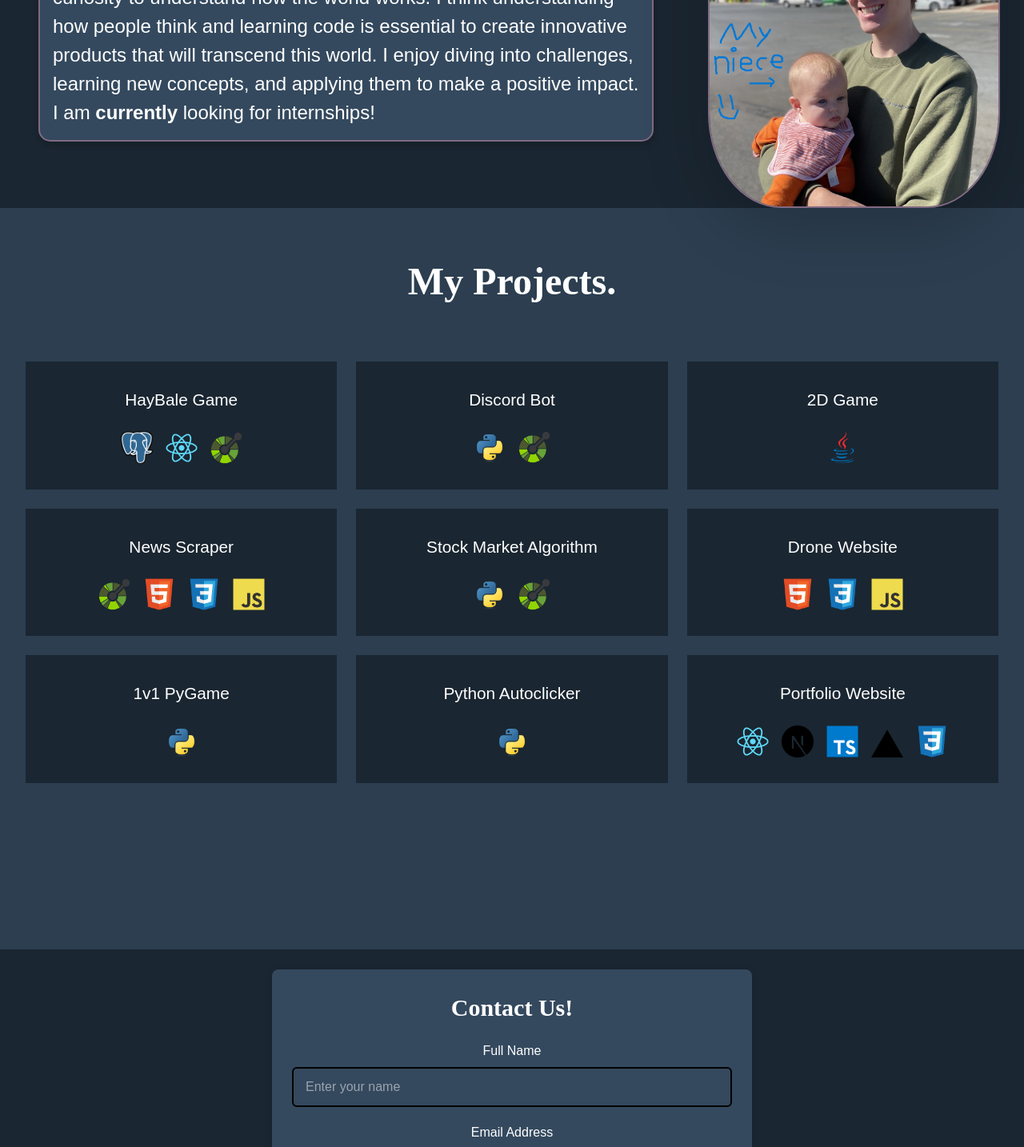
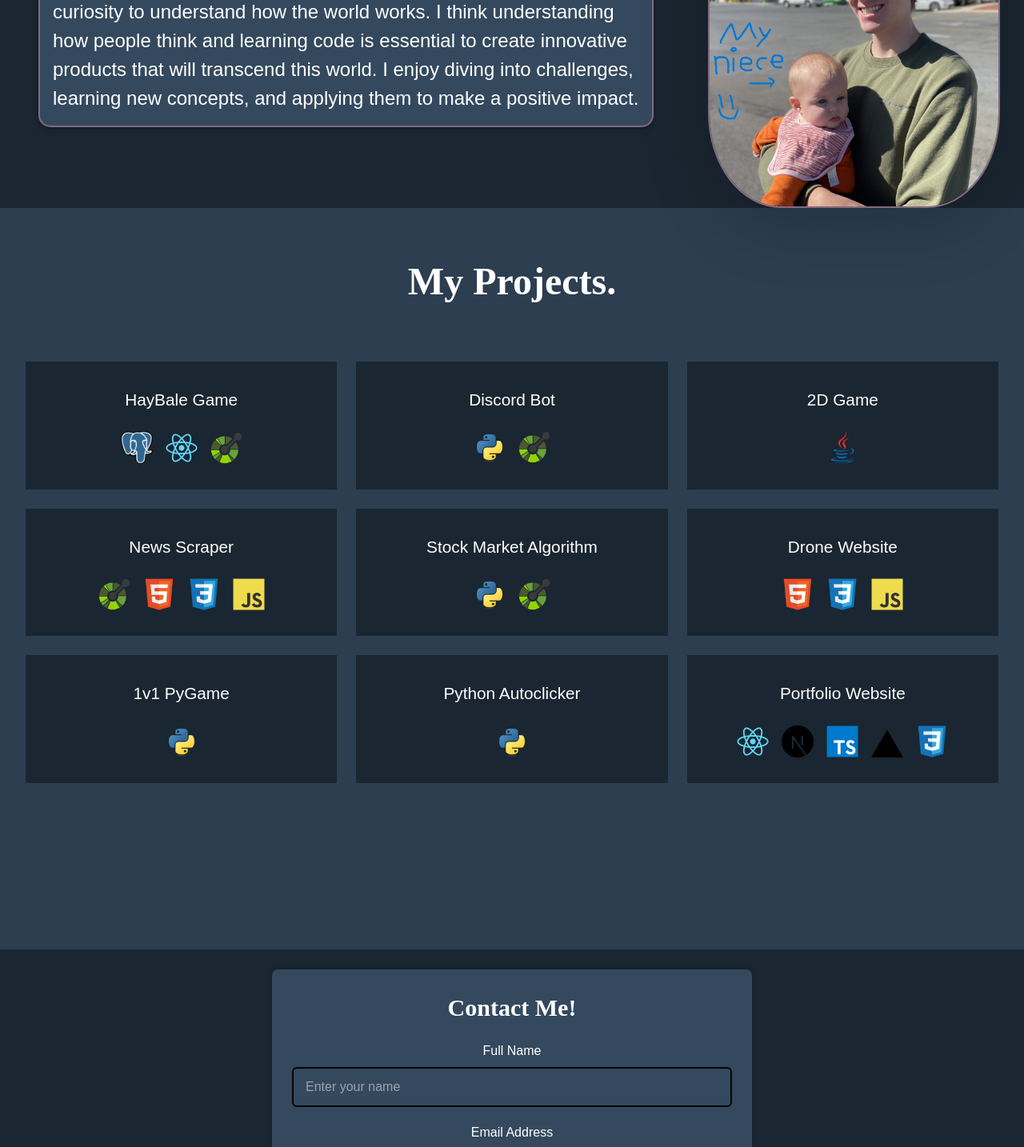
Before and after one commit to arob3303-unc/portfolio, a Next.js app: page / in a window 1280 px wide. Shown: the part 440-1874 px from the top of the page at 80% size. Built offline with nearby package versions, Linux system fonts and the light colour scheme; a web font is replaced by a local one.

Commit message:
update - to contact and resume file

```diff
--- a/src/app/Components/Contact.tsx
+++ b/src/app/Components/Contact.tsx
@@ -34,7 +34,7 @@ const Contact = () => {
   return (
     <section className="contact">
         <form onSubmit={onSubmit}>
-            <h2>Contact Us!</h2>
+            <h2>Contact Me!</h2>
             <div className="input-box">
                 <label>Full Name</label>
                 <input type='text' className='field' placeholder='Enter your name' name='name' required />
--- a/src/app/page.tsx
+++ b/src/app/page.tsx
@@ -13,7 +13,7 @@ const Home = () => {
             <li><a href="#about" className="hover">About Me</a></li>
             <li><a href="#projects" className="hover">Projects</a></li>
             <li><a href="#contact-sec" className="hover">Contact Me</a></li>
-            <li><a href="/austin_resume.pdf" download={"austin_resume.pdf"}
+            <li><a href="/resume_may_done (2).pdf" download={"resume_may_done (2).pdf"}
             className='resume'
             >Download Resume</a></li>
           </ul>
@@ -29,7 +29,7 @@ const Home = () => {
               I have a deep curiosity to understand how the world works.
               I think understanding how people think and learning code is essential to create innovative products that will transcend this world.
               I enjoy diving into challenges, learning new concepts, and applying them to make a positive impact.</h2>
-            <h2 className='about-text'>I am <span className='bold'>currently</span> looking for internships! </h2>
+            {/* <h2 className='about-text'>I am <span className='bold'>currently</span> looking for internships! </h2> */}
           </div>
           <div className="about-image">
             <Image src="/IMG_9363.jpg" alt="AI" height={300} width={300}/>
```
Also changed, not shown: 2 other files (tests, documents, lock files or other folders).
